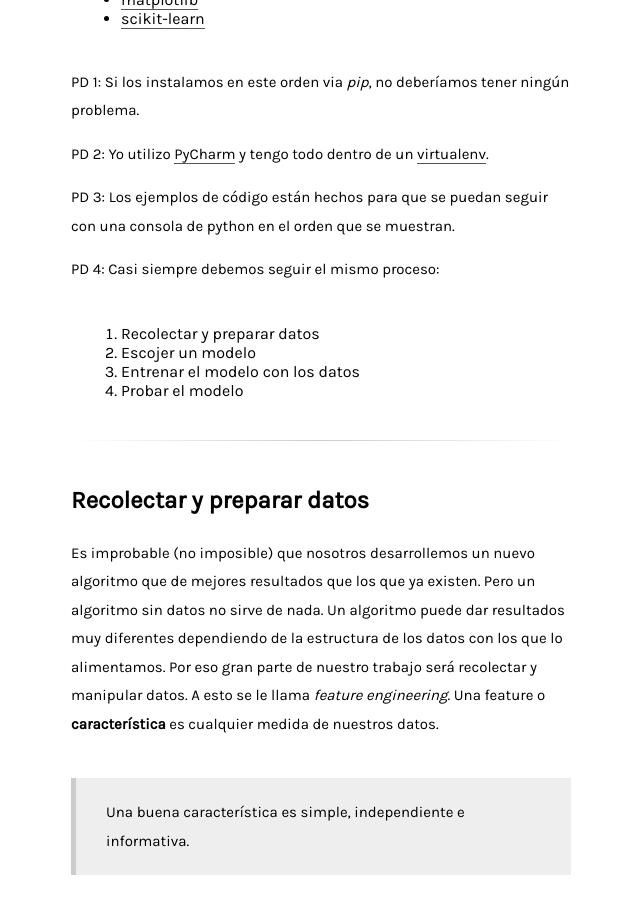
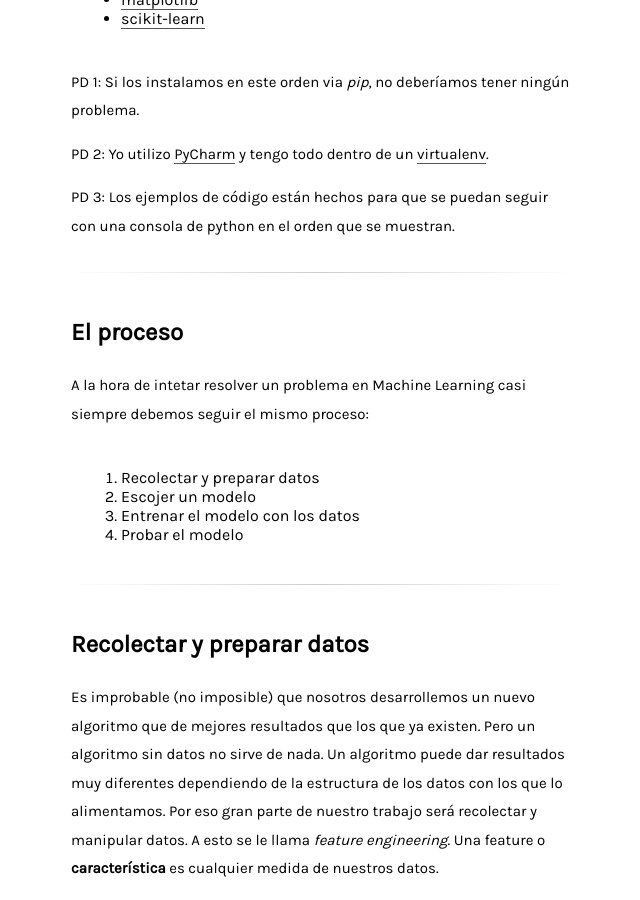
Before and after one commit to stanete/stanete.github.io, a Jekyll site: the page built from _posts/2017-01-15-introduccion-machine-learning-sin-hype.md, in a window 1280 px wide and 900 px high, scrolled down 1139 px. Shown: the whole window, without its empty margins (319-959 px from the left). Built offline with Jekyll 4.4.1, drawn with Linux system fonts in a browser that asks for light colours; comment, search, counter and statistics services are not loaded; some of the changed text lies outside the part shown.

Commit message:
Small change in the structure

```diff
--- a/_posts/2017-01-15-introduccion-machine-learning-sin-hype.md
+++ b/_posts/2017-01-15-introduccion-machine-learning-sin-hype.md
@@ -32,7 +32,11 @@
 
 PD 3: Los ejemplos de código están hechos para que se puedan seguir con una consola de python en el orden que se muestran.
 
-PD 4: Casi siempre debemos seguir el mismo proceso:
+<div class="divider"></div>
+
+## El proceso
+
+A la hora de intetar resolver un problema en Machine Learning casi siempre debemos seguir el mismo proceso:
 
 1. Recolectar y preparar datos
 2. Escojer un modelo
```
Also changed, not shown: other parts of _posts/2017-01-15-introduccion-machine-learning-sin-hype.md (+2 -2 lines).
